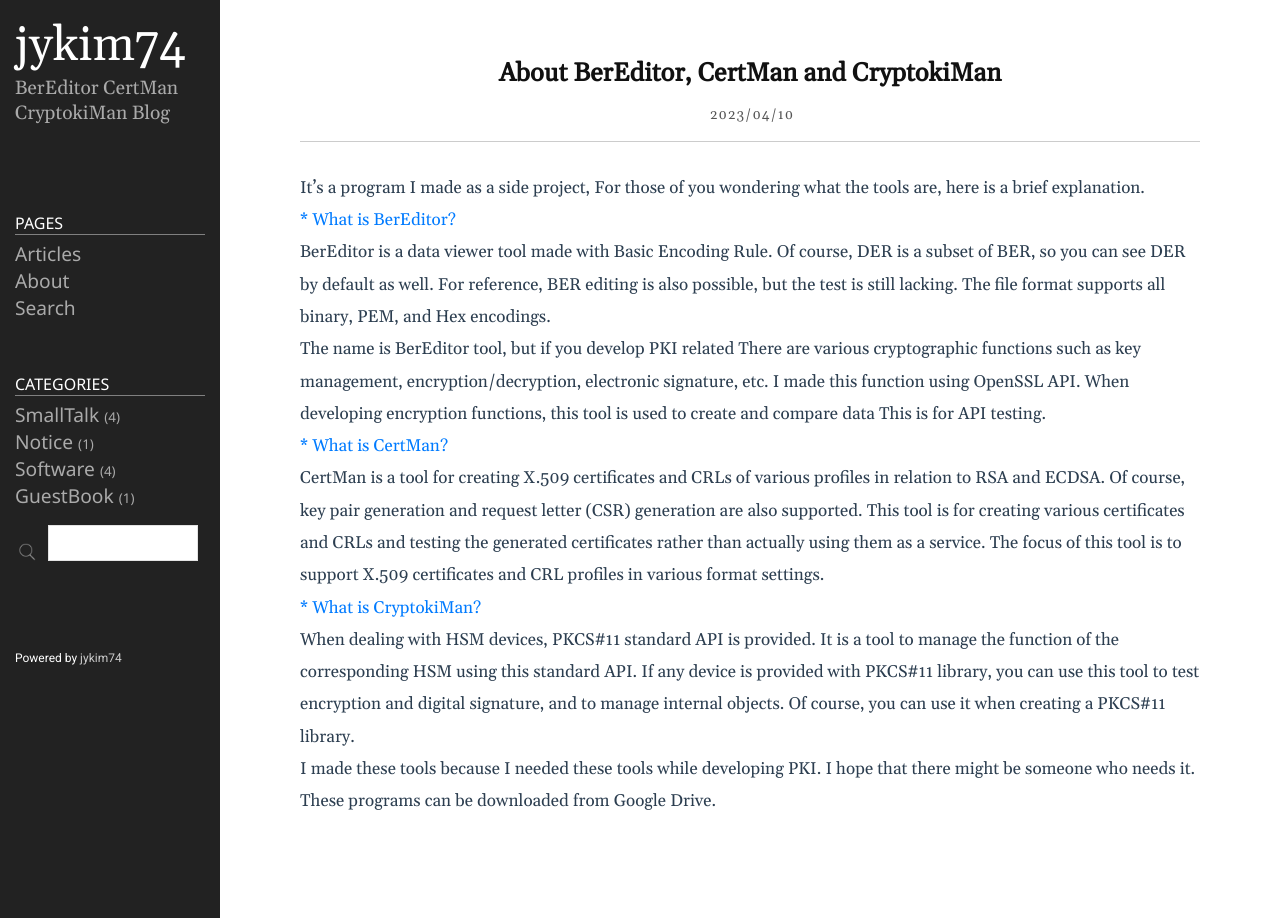
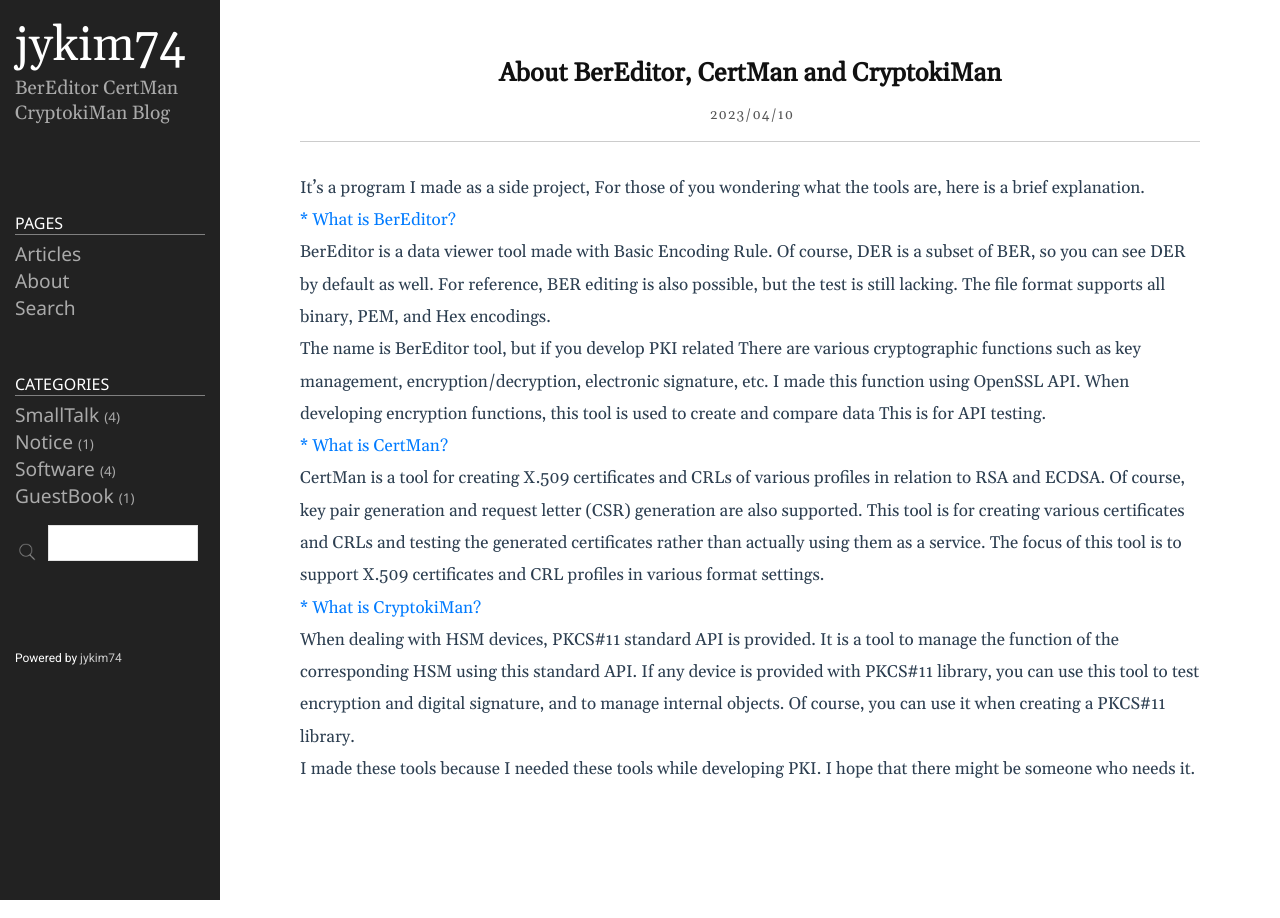
Before and after one commit to jykim74/jykim74.github.io, a Jekyll site: the page built from _posts/2023-04-10-introduce.markdown, in a window 1280 px wide. Built offline with Jekyll 4.4.1, drawn with Linux system fonts in a browser that asks for light colours; nearby versions of some CDN libraries; comment, search, counter and statistics services are not loaded.

Commit message:
Update 2023-04-10-introduce.markdown

```diff
--- a/_posts/2023-04-10-introduce.markdown
+++ b/_posts/2023-04-10-introduce.markdown
@@ -40,4 +40,3 @@ Of course, you can use it when creating a PKCS#11 library.
 
 I made these tools because I needed these tools while developing PKI.
 I hope that there might be someone who needs it.
-These programs can be downloaded from Google Drive.
```
